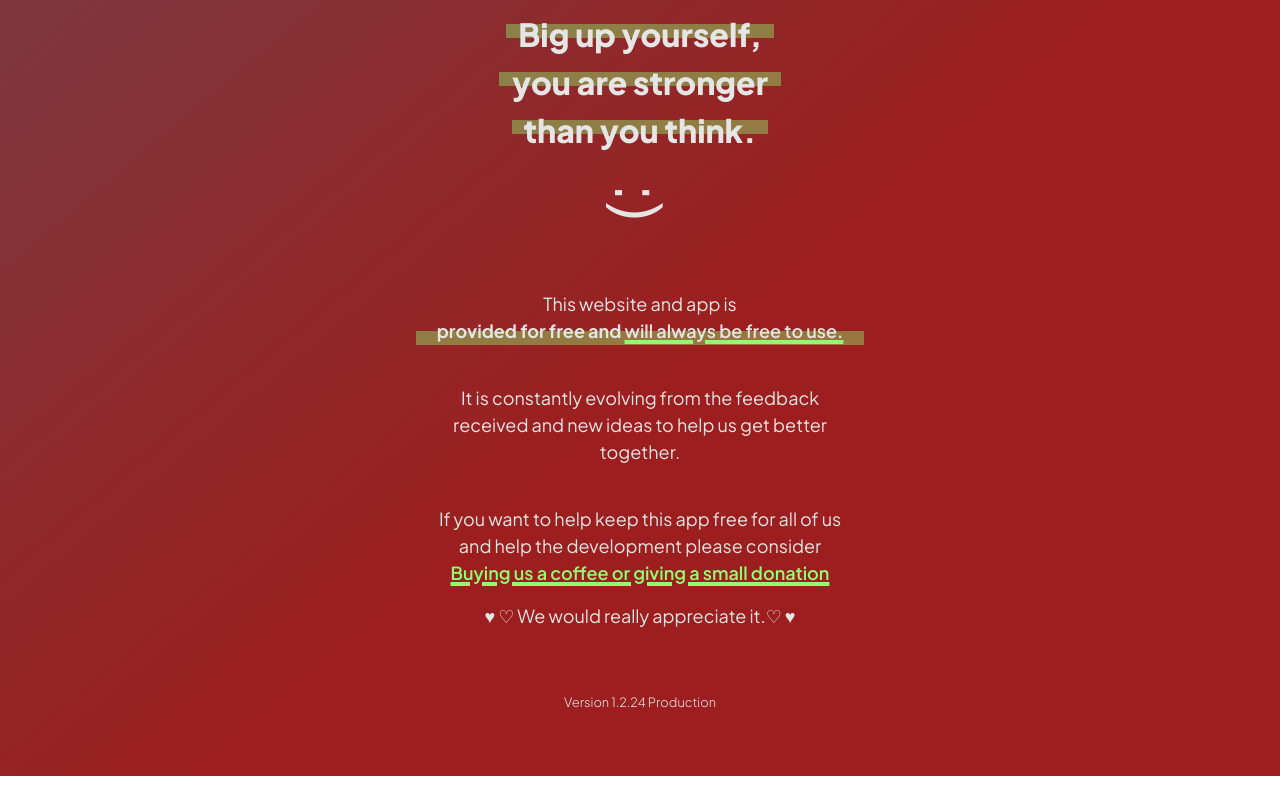
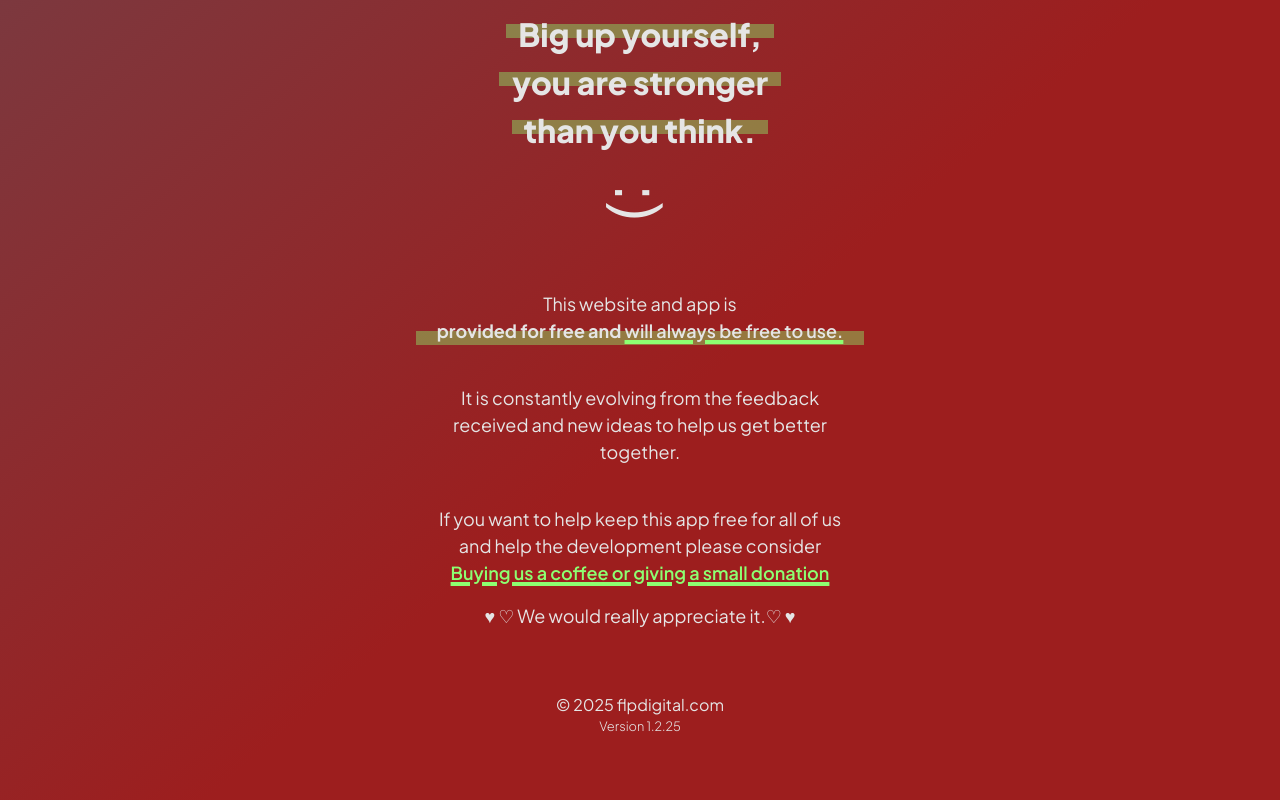
Before and after one commit to UnderstandingMeMyselfAndI/understandingmemyselfandI.github.io, a React (Vite) app: page / in a window 1280 px wide. Shown: the part 2869-3669 px from the top of the page. Before the commit the page ends 3645 px from the top, so only its background shows below. Built offline with nearby package versions, Linux system fonts and the light colour scheme; no server answers.

Commit message:
updated footer layout. Added copyright

```diff
--- a/public/metadata.json
+++ b/public/metadata.json
@@ -1 +1 @@
-{"buildMajor":1,"buildMinor":2,"buildRevision":24,"buildTag":"Production"}
+{"buildMajor":1,"buildMinor":2,"buildRevision":25,"buildTag":"Production"}
--- a/src/components/ui/footer/FooterMetadata.jsx
+++ b/src/components/ui/footer/FooterMetadata.jsx
@@ -17,11 +17,14 @@ function FooterMetadata() {
 		};
 		fetchAndCompareVersions();
 	}, []);
+
+	const year = new Date().getFullYear();
+
 	return (
 		<div className='version-footer'>
-			{/* &copy; 2020 RichHewlett.com */}
+			&copy; {year} flpdigital.com
 			<div className='sf-footer-version'>
-				{`Version ${metadata.buildMajor}.${metadata.buildMinor}.${metadata.buildRevision} ${metadata.buildTag}`}
+				{`Version ${metadata.buildMajor}.${metadata.buildMinor}.${metadata.buildRevision} `}
 				{isUpdateAvailable && (
 					<span className='update'> (Update available - go to settings)</span>
 				)}
--- a/src/metadata.json
+++ b/src/metadata.json
@@ -1 +1 @@
-{"buildMajor":1,"buildMinor":2,"buildRevision":24,"buildTag":"Production"}
+{"buildMajor":1,"buildMinor":2,"buildRevision":25,"buildTag":"Production"}
```
Also changed, not shown: 3 other files (tests, documents, lock files or other folders).
